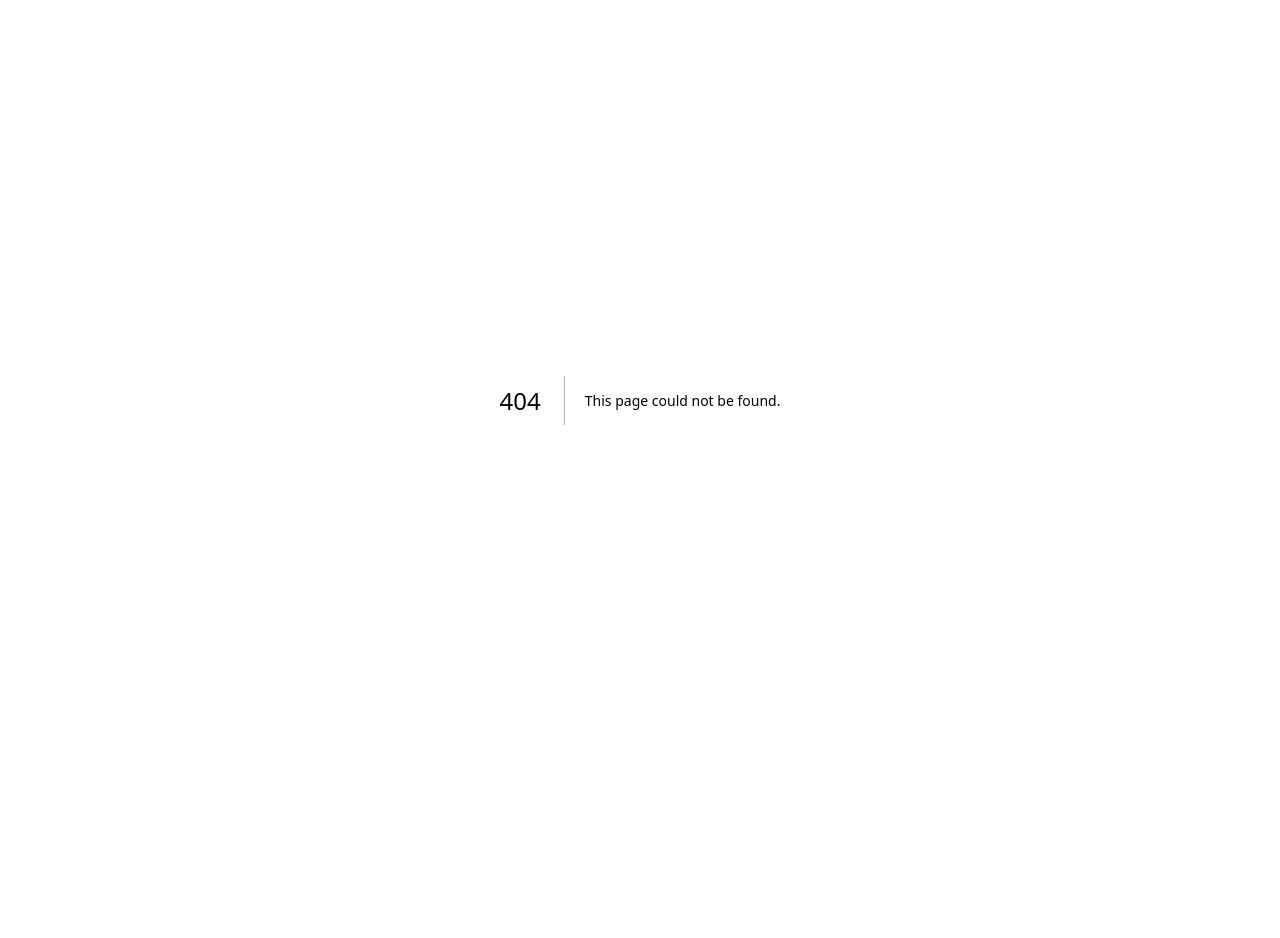
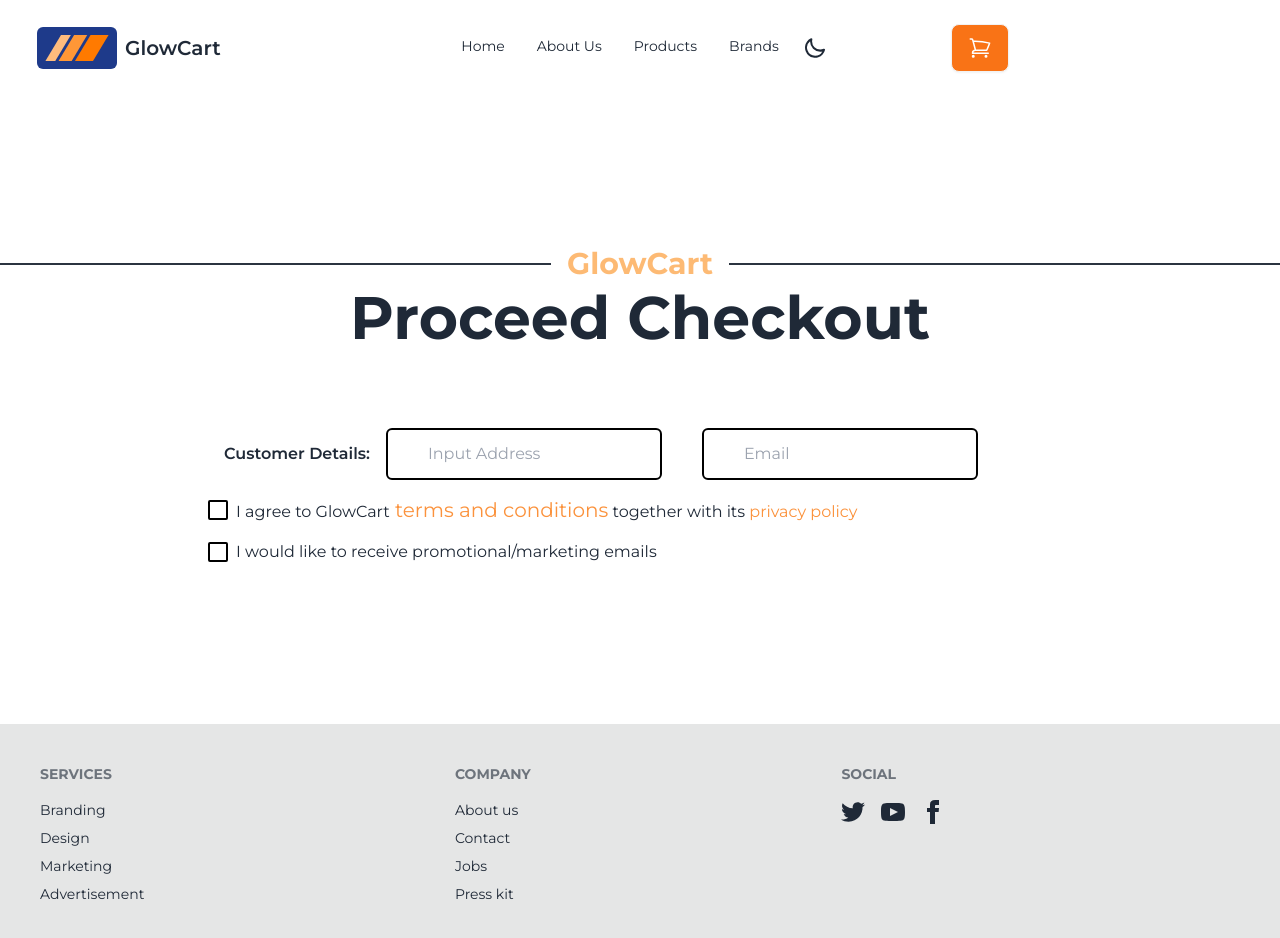
Before and after one commit to patrickiyiakimo/GistCart, a Next.js app: page /checkout in a window 1280 px wide. Before the commit this address had no page. Shown: the top 938 px of the page. Before the commit the page ends 800 px from the top, so only its background shows below. Built offline with nearby package versions, Linux system fonts and the light colour scheme.

Commit message:
created the checkout page

```diff
--- a/app/cart/page.tsx
+++ b/app/cart/page.tsx
@@ -7,6 +7,7 @@ import { MdDelete } from "react-icons/md";
 import { IoCart } from "react-icons/io5";
 import Navbar from "@/components/Navbar";
 import Footer from "@/components/Footer";
+import Link from "next/link";
 
 
 
@@ -169,9 +170,11 @@ const CartPage: React.FC = () => {
           <h3 className="font-bold">Shopping Details</h3>
           <p>Total Items: {cart.length}</p>
           <p>Total Price: ${totalPrice.toFixed(2)}</p>
-          <button className="btn bg-orange-500 text-white">
-            Proceed Checkout
-          </button>
+          <Link href="checkout">
+            <button className="btn bg-orange-500 text-white">
+              Proceed Checkout
+            </button>
+          </Link>
         </div>
       </section>
       <Footer />
--- /dev/null
+++ b/app/checkout/page.tsx
@@ -0,0 +1,97 @@
+"use client";
+
+import Footer from "@/components/Footer";
+import Navbar from "@/components/Navbar";
+import React from "react";
+
+export default function Page() {
+  return (
+    <div className="font-mont">
+      <Navbar />
+      <div className="mt-32 lg:mt-60 mb-40">
+        <div className="flex w-full flex-col">
+          <div className="divider divider-neutral text-3xl text-orange-300 font-bold">
+            GlowCart
+          </div>
+          <h1 className="font-bold lg:text-6xl text-center mb-20">
+            Proceed Checkout
+          </h1>
+        </div>
+        <section className="ml-10 lg:justify-center lg:items-center lg:ml-52">
+          <p className="font-semibold mx-4 inline">Customer Details:</p>
+          <input
+            type="text"
+            placeholder="Input Address"
+            className="mr-10 px-10 py-3 rounded-md border-2 border-black"
+          />
+          <input
+            type="text"
+            placeholder="Email"
+            className="px-10 py-3 rounded-md border-2 border-black"
+          />
+          <div className="mt-4">
+            <input type="checkbox" id="terms" className="hidden peer" />
+            <label htmlFor="terms" className="flex items-center cursor-pointer">
+              <span className="w-5 h-5 border-2 border-black rounded-sm flex items-center justify-center peer-checked:bg-orange-400">
+                <svg
+                  className="hidden peer-checked:block w-4 h-4 text-white"
+                  fill="none"
+                  stroke="currentColor"
+                  strokeWidth="2"
+                  viewBox="0 0 24 24"
+                  xmlns="http://www.w3.org/2000/svg"
+                >
+                  <path
+                    strokeLinecap="round"
+                    strokeLinejoin="round"
+                    d="M5 13l4 4L19 7"
+                  ></path>
+                </svg>
+              </span>
+              <p className="ml-2">
+                I agree to GlowCart
+                <span className="text-orange-400 cursor-pointer text-sm md:text-xl lg:text-xl">
+                  {" "}
+                  terms and conditions
+                </span>{" "}
+                together with its
+                <span className="text-orange-400 cursor-pointer">
+                  {" "}
+                  privacy policy
+                </span>
+              </p>
+            </label>
+          </div>
+          <div className="mt-4">
+            <input type="checkbox" id="promotions" className="hidden peer" />
+            <label
+              htmlFor="promotions"
+              className="flex items-center cursor-pointer"
+            >
+              <span className="w-5 h-5 border-2 border-black rounded-sm flex items-center justify-center peer-checked:bg-orange-400">
+                <svg
+                  className="hidden peer-checked:block w-4 h-4 text-green-500"
+                  fill="none"
+                  stroke="currentColor"
+                  strokeWidth="2"
+                  viewBox="0 0 24 24"
+                  xmlns="http://www.w3.org/2000/svg"
+                >
+                  <path
+                    strokeLinecap="round"
+                    strokeLinejoin="round"
+                    d="M5 13l4 4L19 7"
+                  ></path>
+                </svg>
+              </span>
+              <p className="ml-2">
+                I would like to receive promotional/marketing emails
+              </p>
+            </label>
+          </div>
+        </section>
+      </div>
+      <Footer />
+    </div>
+  );
+}
```
Also changed, not shown: components/index.ts (+4 -4 lines).
